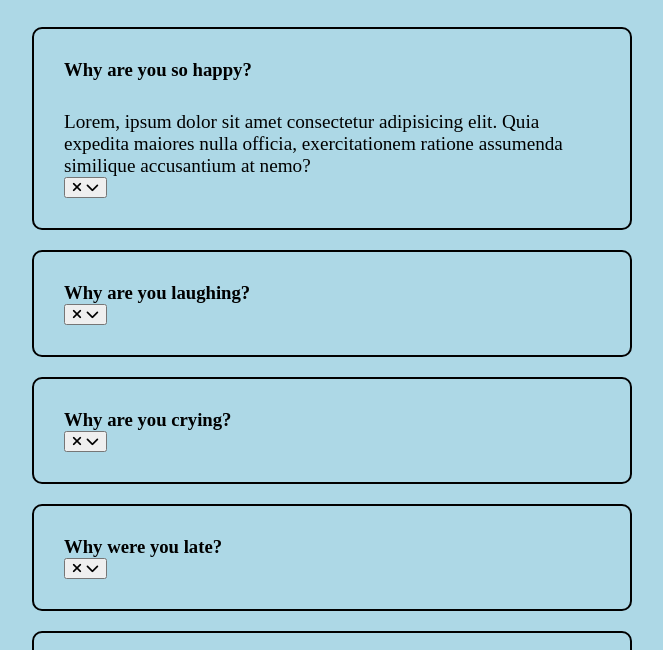
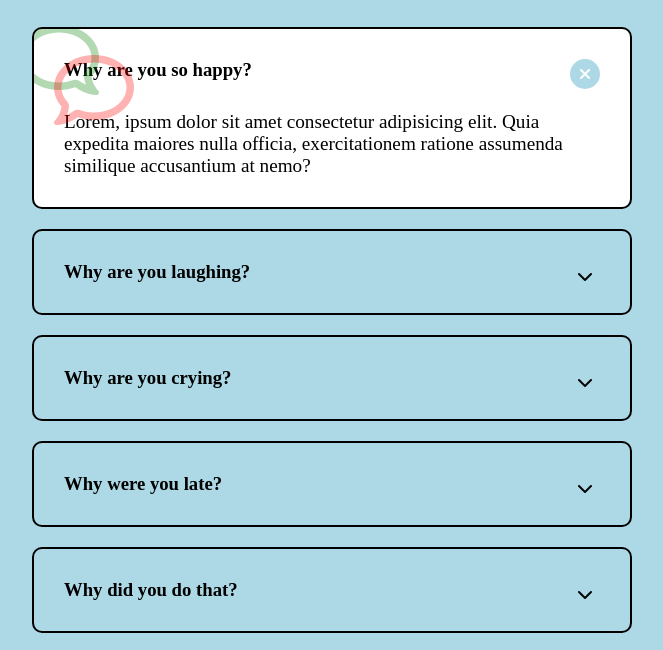
Before and after one commit to pRostok/FAQ-Collapse, a plain HTML site: page index.html in a window 1280 px wide. Shown: the part 90-740 px from the top of the page, without its empty margins (308-971 px from the left). Drawn offline with Linux system fonts and the light colour scheme; a script that the page names is missing.

Commit message:
finalize css

```diff
--- a/style.css
+++ b/style.css
@@ -27,6 +27,31 @@ h1 {
     transition: 0.5s ease;
 }
 
+.faq.active {
+    background-color: white;
+}
+
+.faq.active::after,
+.faq.active::before {
+    content: '\f075';
+    font-family: 'Font Awesome 5 Free';
+    color: red;
+    font-size: 80px;
+    position: absolute;
+    opacity: 0.3;
+    top: 20px;
+    left: 20px;
+    z-index: 0;
+}
+
+.faq.active::before {
+    color: green;
+    opacity: 0.3;
+    top: -10px;
+    left: -15px;
+    transform: rotateY(180deg);
+}
+
 .title {
     margin: 0 35px 0 0;
 }
@@ -42,3 +67,37 @@ p {
 .faq.active p {
     display: block;
 }
+
+.btn {
+    background-color: transparent;
+    border: 0;
+    border-radius: 50px;
+    cursor: pointer;
+    display: flex;
+    align-items: center;
+    justify-content: center;
+    font-size: 16px;
+    padding: 0;
+    position: absolute;
+    top: 30px;
+    right: 30px;
+    height: 30px;
+    width: 30px;
+}
+
+.btn .fa-xmark {
+    display: none;
+}
+
+.faq.active .btn .fa-xmark {
+    display: block;
+}
+
+.faq.active .btn .fa-chevron-down {
+    display: none;
+}
+
+.faq.active .btn {
+    background-color: lightblue;
+    color: white;
+}
```
